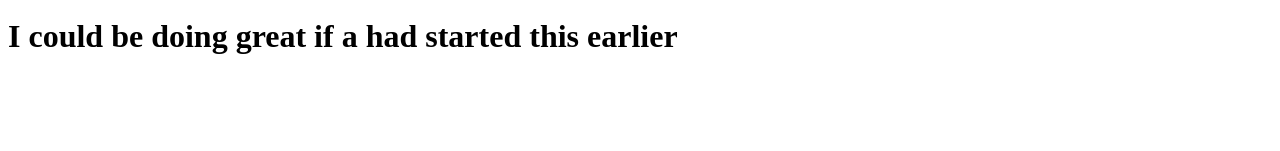
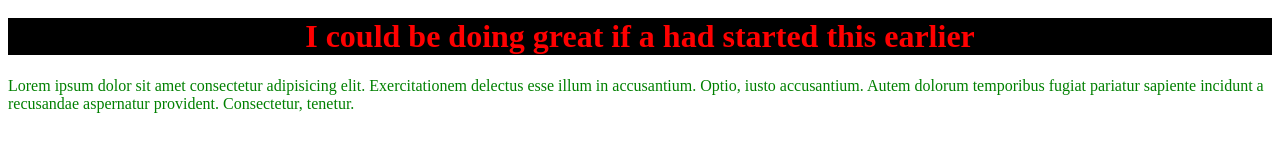
Before and after one commit to JozxL98/crispy-pancake, a plain HTML site: page index.html in a window 1280 px wide. Shown: the part 355-506 px from the top of the page. Drawn offline with Linux system fonts and the light colour scheme.

Commit message:
hello there

```diff
--- a/index.html
+++ b/index.html
@@ -5,6 +5,16 @@
       <title>Hello Coursera! Thank U for the course</title>
    </head>
    <body>
+      <style>
+         .blue {
+            color: red;
+            text-align:  center;
+            background-color: black;
+         }
+         .sorry {
+            color: green
+         }
+      </style>
       <header> HI BITCHES, WATCHU DOING?</header>Hello Coursera! Amazing Course, learning a lot while using Sublime Text 3 and also the link  with GitHub altogether
       Whats going on today?
       <a href="same-directory.html" title="same dir link">YEAHYEAH</a>
@@ -14,6 +24,7 @@
       <img src="https://upload.wikimedia.org/wikipedia/commons/thumb/9/97/Coursera-Logo_600x600.svg/1024px-Coursera-Logo_600x600.svg.png" width="200" height="200" alt="this is Coursera logo">
       <a href="https://www.coursera.org/learn/html-css-javascript-for-web-developers/lecture/kMmI7/lecture-9-creating-links" target="_blank" title="this vid"> This Vid</a>
       <div> use the  next line to activate the sync " browser-sync start --server --directory --files "index.html" "</div>
-   <h1>I could be doing great if a had started this earlier</h1>
+        <h1 class="blue">I could be doing great if a had started this earlier</h1>
+        <p class="sorry">Lorem ipsum dolor sit amet consectetur adipisicing elit. Exercitationem delectus esse illum in accusantium. Optio, iusto accusantium. Autem dolorum temporibus fugiat pariatur sapiente incidunt a recusandae aspernatur provident. Consectetur, tenetur.</p>
    </body>
 </html>
--- /dev/null
+++ b/stylesheet.css
@@ -0,0 +1,3 @@
+h1 {
+    color: blue;
+}
```
